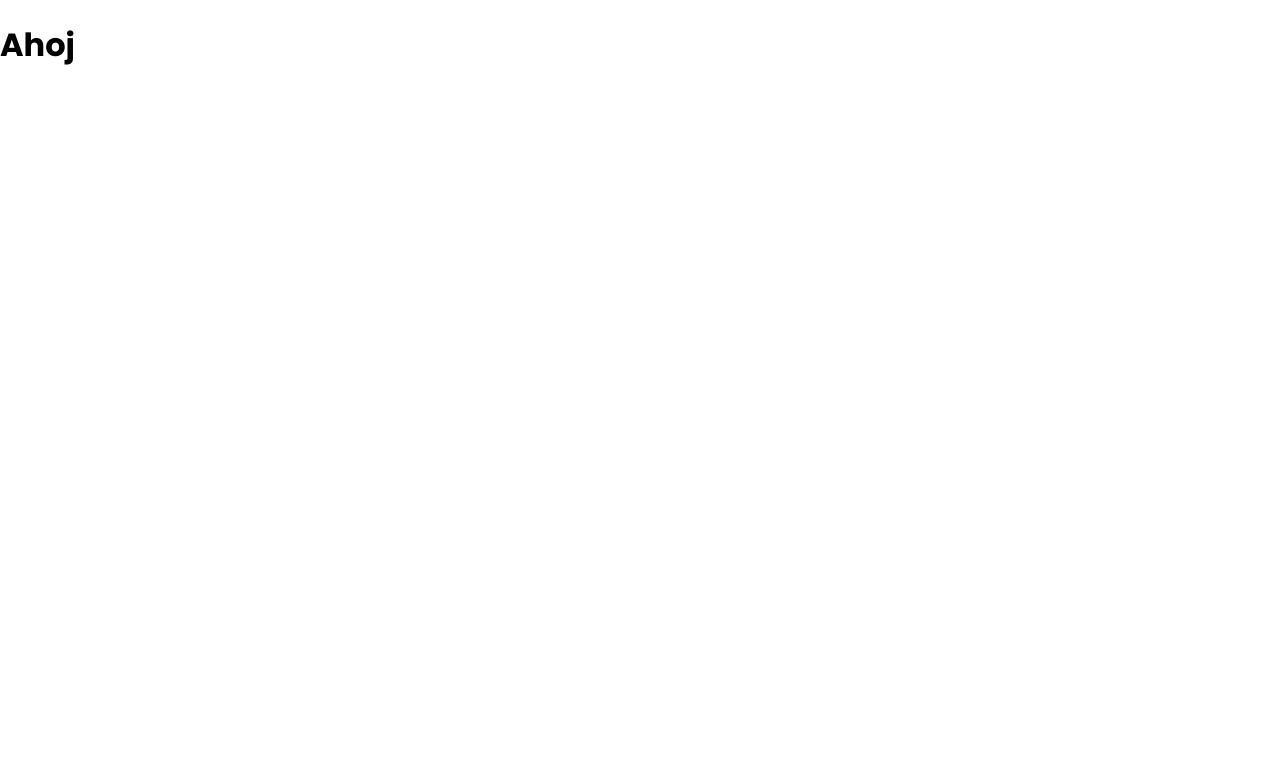
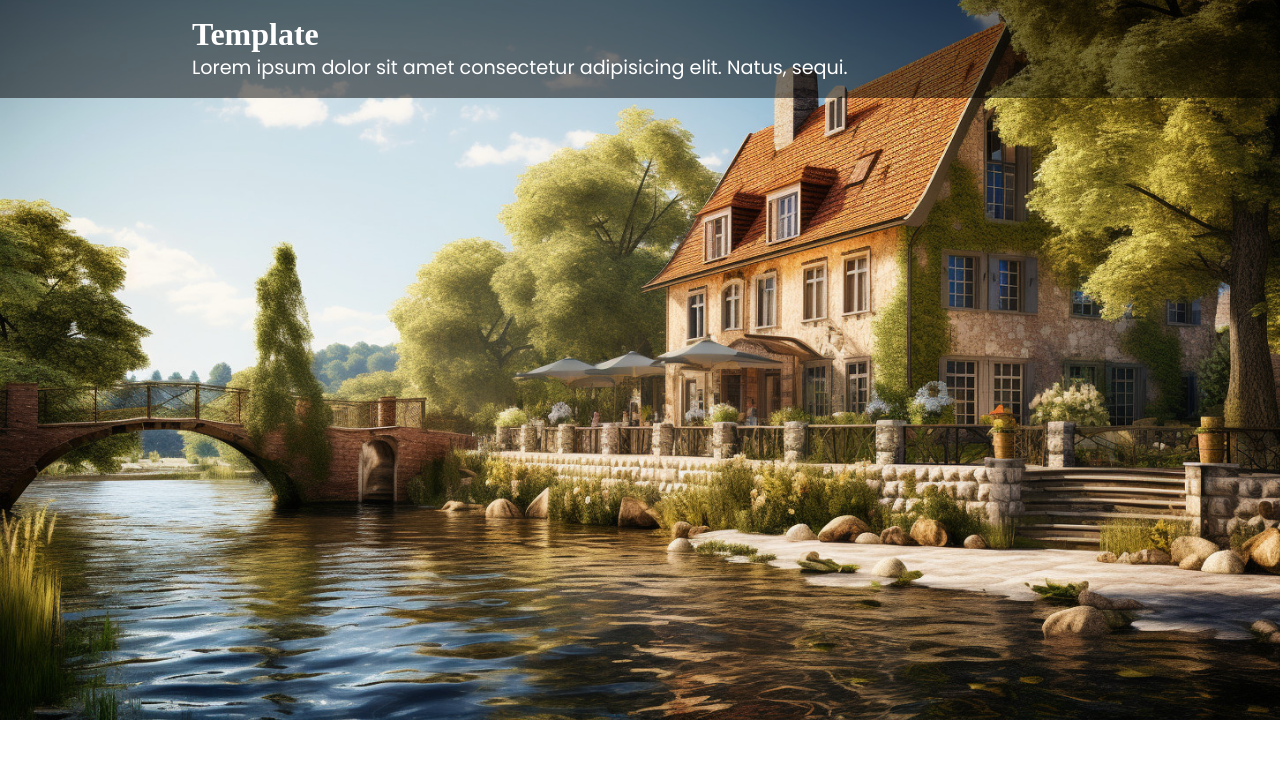
Before and after one commit to saraholclova/hotel-stribrava, a React (Vite) app: page / in a window 1280 px wide. Shown: the top 758 px of the page. Built offline with nearby package versions, Linux system fonts and the light colour scheme; a web font is replaced by a local one.

Commit message:
komponenta Header

```diff
--- /dev/null
+++ b/src/components/Header/Header.jsx
@@ -0,0 +1,16 @@
+export const Header = () => {
+  return (
+    <div className="banner">
+      <div className="banner__stripe">
+        <div className="container">
+          <h1>Template</h1>
+
+          <p className="lead">
+            Lorem ipsum dolor sit amet consectetur adipisicing elit. Natus,
+            sequi.
+          </p>
+        </div>
+      </div>
+    </div>
+  );
+};
--- a/src/global.css
+++ b/src/global.css
@@ -1,4 +1,5 @@
 @import url('https://fonts.googleapis.com/css2?family=Agbalumo&family=Poppins:wght@400;700&display=swap');
+
 
 * {
   box-sizing: border-box;
@@ -76,7 +77,7 @@ img {
 .banner {
   width: 100%;
   aspect-ratio: 16/9;
-  background-image: url(./img/image2.svg);
+  background-image: url(components/Header/hotel.jpg);
   background-size: cover;
 }
 
--- a/src/pages/HomePage/index.jsx
+++ b/src/pages/HomePage/index.jsx
@@ -1,5 +1,6 @@
+import { Header } from '../../components/Header/Header';
 import './style.css';
 
 export const HomePage = () => {
-  return <h1>Ahoj</h1>;
+  return <Header />;
 };
```
Also changed, not shown: src/components/Header/hotel.jpg (added).
